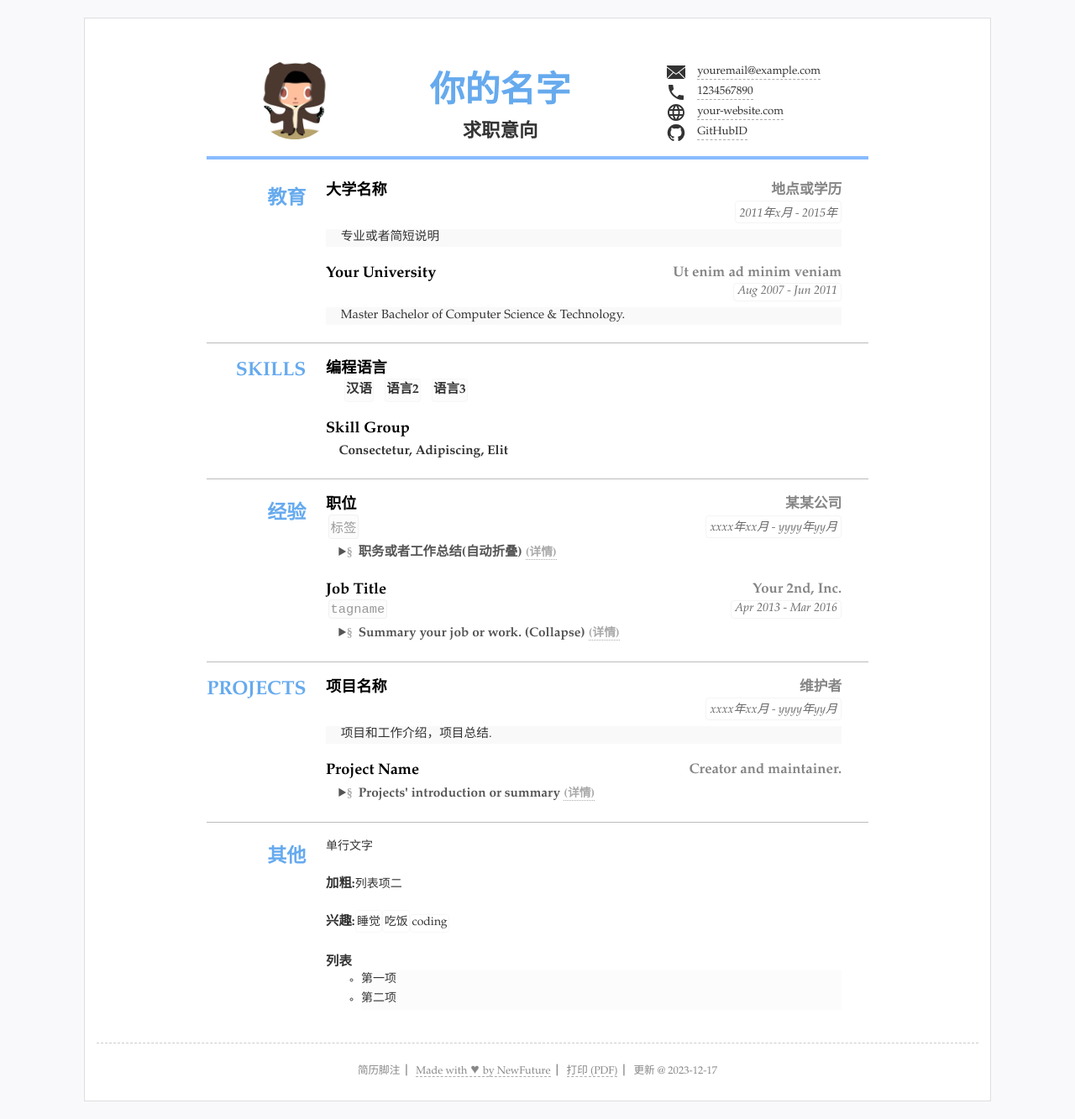
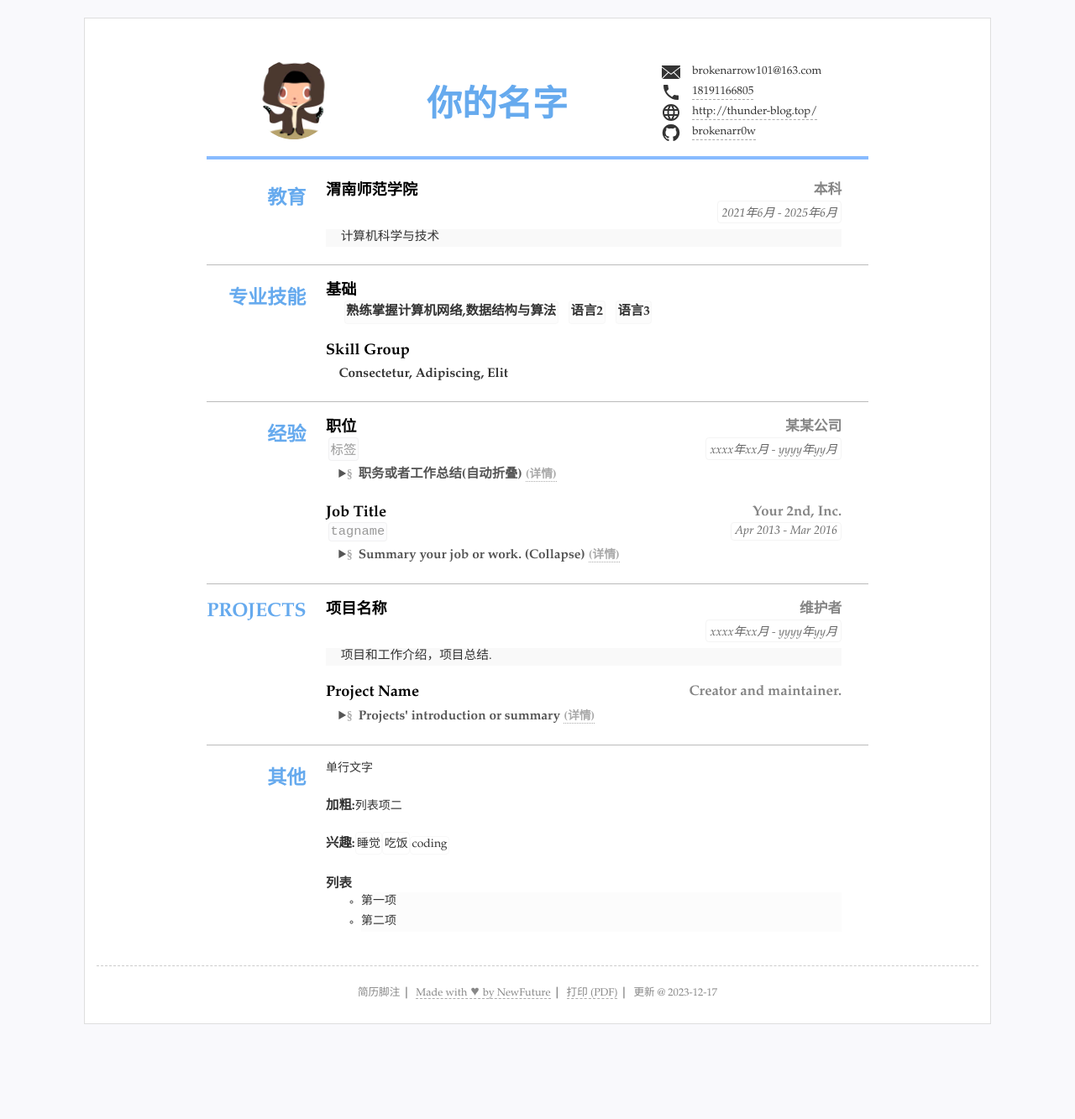
Before and after one commit to brokenarr0w/resume, a Jekyll site: the page built from index.html, in a window 1280 px wide. Shown: the whole page at 84% size. Built offline with Jekyll 4.4.1, drawn with Linux system fonts in a browser that asks for light colours; after the commit the page ends 1241 px from its top, so only the background shows below that.

Commit message:
Update resume.yml

```diff
--- a/_data/resume.yml
+++ b/_data/resume.yml
@@ -4,21 +4,21 @@
 title: "简历标题"
 lang: "zh" #语言设置 zh表示中文 en 表示英语
 name: "你的名字"
-jobtitle: "求职意向" #可空不显示
+jobtitle: "" #可空不显示
 photo: "assets/img/photo.jpg" #照片可空，不显示
 
 #联系方式
 contact: #联系方式连接等3~5行
-- text: "youremail@example.com" #文本内容
-  href: 'mailto:youremail@example.com' #链接，无链接则空
+- text: "brokenarrow101@163.com" #文本内容
+  href: '' #链接，无链接则空
   icon: 'icons/email.svg' #图标 svg文件
-- text: "1234567890"
-  href: 'tel:1234567890'
+- text: "18191166805"
+  href: 'tel:18191166805'
   icon: 'icons/phone.svg'
-- text: "your-website.com"
-  href: 'http://your-website.com'
+- text: "http://thunder-blog.top/"
+  href: 'http://thunder-blog.top/'
   icon: 'icons/web.svg'
-- text: "GitHubID"
+- text: "brokenarr0w"
   href: 'https://github.com/NewFuture'
   icon: "icons/github.svg"
   attr: 'target="_blank"' #新标签页打开
@@ -30,21 +30,17 @@ main: #简历主要内容，
 - type: education #类别为ID
   name: 教育 #显示名称，空则使用type
   content: #内容基本格式 标题-副标题-日期-详细内容 (都允许空)
-  - title: 大学名称
-    duration: "2011年x月 - 2015年"
-    sub: 地点或学历
-    detail: 专业或者简短说明
-  - title: Your University
-    duration: Aug 2007 - Jun 2011
-    sub: Ut enim ad minim veniam
-    detail: Master Bachelor of Computer Science & Technology.
+  - title: 渭南师范学院
+    duration: "2021年6月 - 2025年6月"
+    sub: 本科
+    detail: 计算机科学与技术
 
-- type: skills
+- type: 专业技能
   # name: "技能"
   content:
-  - title: 编程语言
+  - title: 基础
     items: #itmems 可以小块的方式显示
-    - 汉语
+    - 熟练掌握计算机网络,数据结构与算法
     - 语言2
     - 语言3
   - title: Skill Group
```
